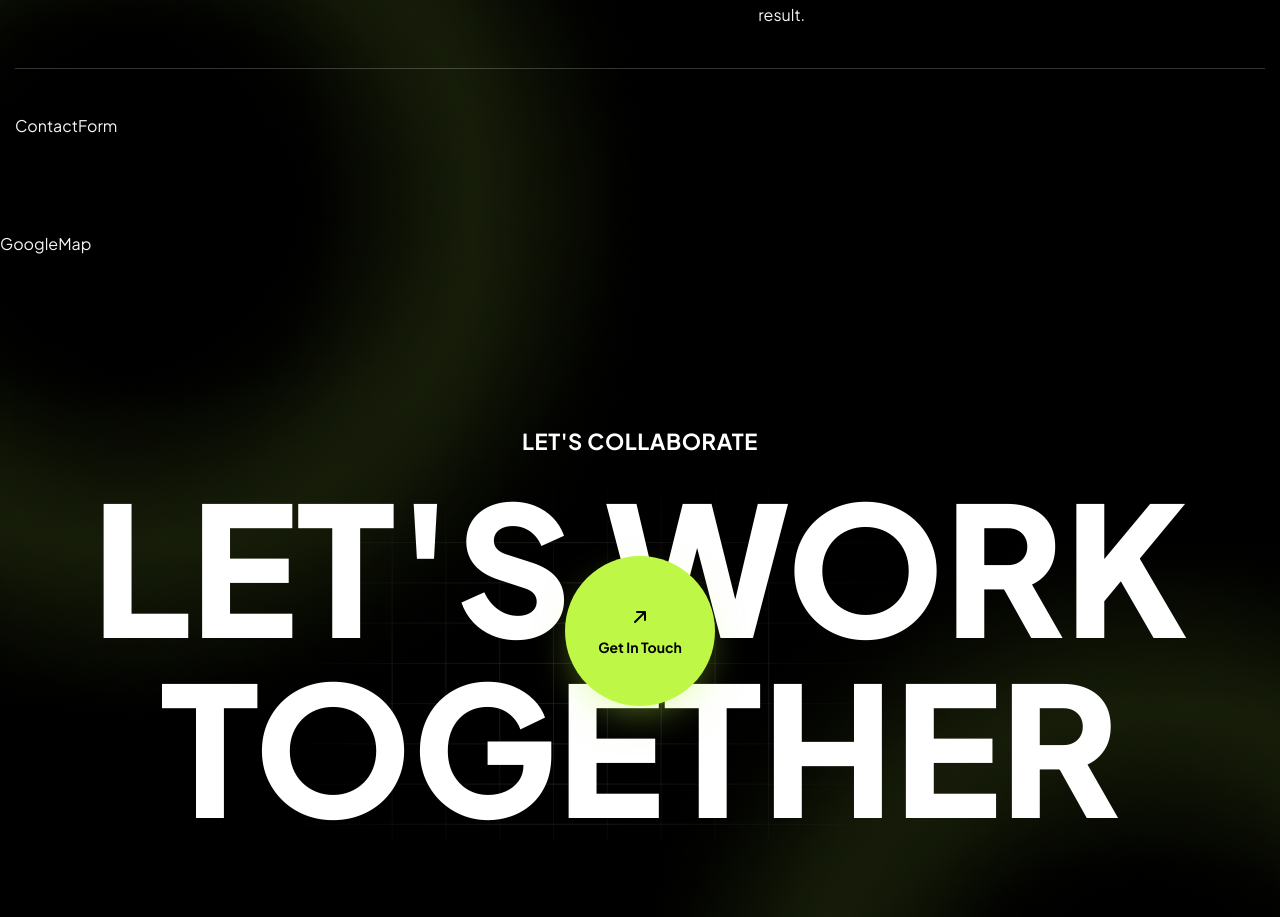
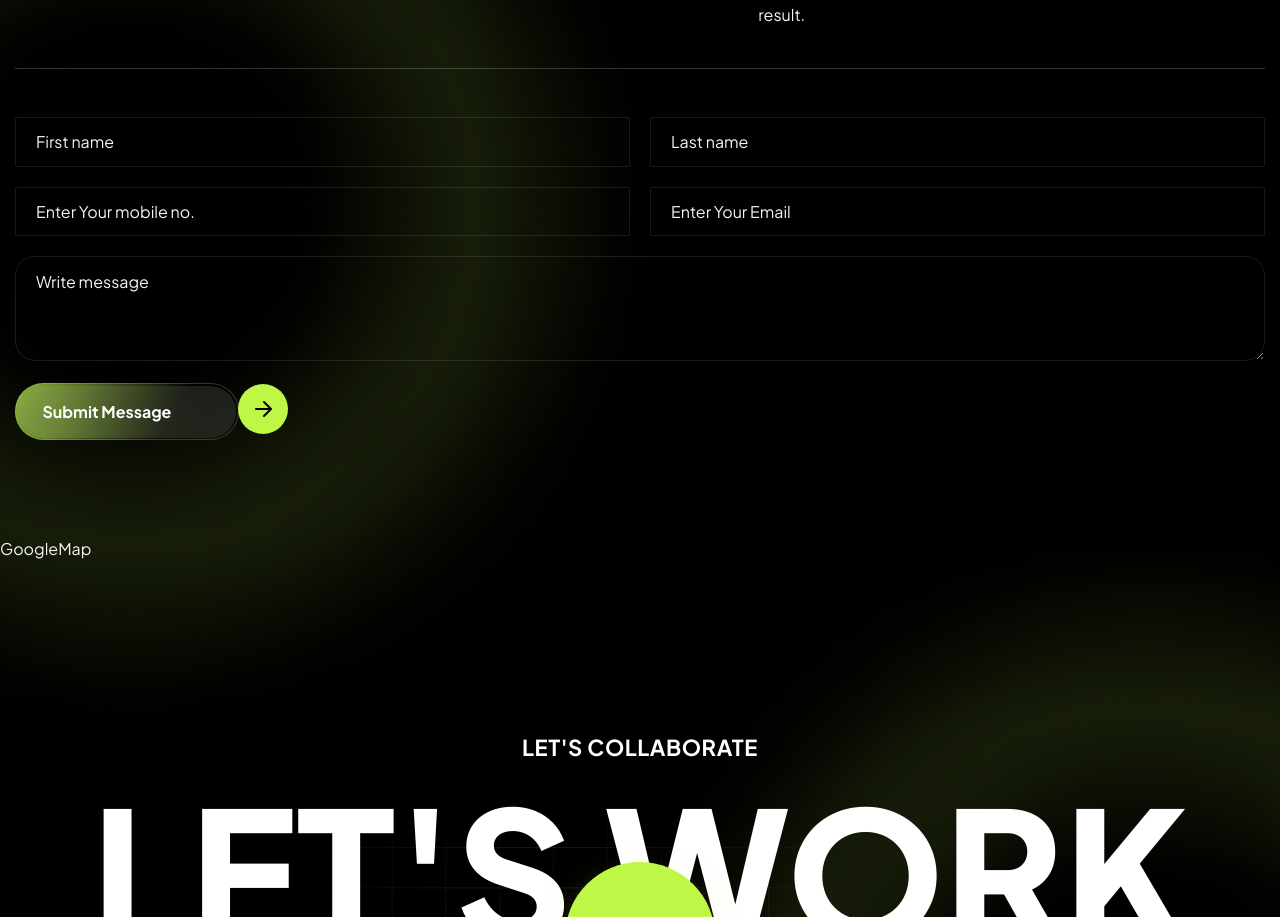
Before and after one commit to Jisap/vite-truesocial2, a React (Vite) app: page /contact in a window 1280 px wide. Shown: the part 1175-2092 px from the top of the page. Built offline with nearby package versions, Linux system fonts and the light colour scheme.

Commit message:
feat: add ContactForm component with validation and submission handling

```diff
--- a/src/components/sections/contact/ContactForm.jsx
+++ b/src/components/sections/contact/ContactForm.jsx
@@ -1,9 +1,117 @@
-import React from 'react'
+import { useState } from "react"
+import Reveal from "@/components/ui/Reveal"
+import Button from "@/components/ui/Button"
+
+const initialState = {
+  fname: "",
+  lname: "",
+  email: "",
+  phone: "",
+  message: ""
+}
+
 
 const ContactForm = () => {
+
+  const [values, setValues] = useState(initialState);
+  const [status, setStatus] = useState(null);
+
+  const handleChange = (e) => {
+    setValues((v) => ({
+      ...v,
+      [e.target.name]: e.target.value
+    }))
+  }
+
+  const handleSubmit = async (e) => {
+    e.preventDefault();
+    if (!values.fname || !values.lname || !values.phone || !values.email) {
+      setStatus("error")
+      return
+    }
+    setStatus("success");
+    setValues(initialState);
+  }
   return (
-    <div>ContactForm</div>
+    <>
+      <Reveal delay={0.2}>
+        <form
+          onSubmit={handleSubmit}
+          className="grid gap-5 sm:grid-cols-2"
+        >
+          <Field
+            name="fname"
+            placeholder="First name"
+            value={values.fname}
+            onChange={handleChange}
+            required
+          />
+          <Field
+            name="lname"
+            placeholder="Last name"
+            value={values.lname}
+            onChange={handleChange}
+            required
+          />
+          <Field
+            name="phone"
+            placeholder="Enter Your mobile no."
+            value={values.phone}
+            onChange={handleChange}
+            required
+          />
+          <Field
+            type="email"
+            name="email"
+            placeholder="Enter Your Email"
+            value={values.email}
+            onChange={handleChange}
+            required
+          />
+
+          <div className="sm:col-span-2">
+            <textarea
+              name="message"
+              rows={4}
+              placeholder="Write message"
+              value={values.message}
+              onChange={handleChange}
+              className="w-full rounded-[20px] border border-divider bg-transparent px-5 py-4 text-primary placeholder:text-body
+              focus:border-accent focus:border-accent focus:outline-none"
+            />
+          </div>
+
+          <div className="flex flex-wrap items-center gap-6 sm:col-span-2">
+            <Button type="submit">submit message</Button>
+            {status === "success" && <p className="mb-0 text-lg font-bold text-accent">Message Sent Successfully</p>}
+            {status === "error" && <p className="mb-0 text-lg font-bold text-error">Please fill all the fields</p>}
+          </div>
+        </form>
+      </Reveal>
+    </>
   )
 }
 
 export default ContactForm
+
+const Field = ({
+  type = "text",
+  name,
+  placeholder,
+  value,
+  onChange,
+  required
+}) => {
+  return (
+    <input
+      type={type}
+      name={name}
+      value={value}
+      onChange={onChange}
+      placeholder={placeholder}
+      required={required}
+      className="w-full rounded-xs border border-divider bg-transparent px-5 py-[15px] text-primary placeholder:text-body
+      focus:outline-none"
+    />
+  )
+}
```
